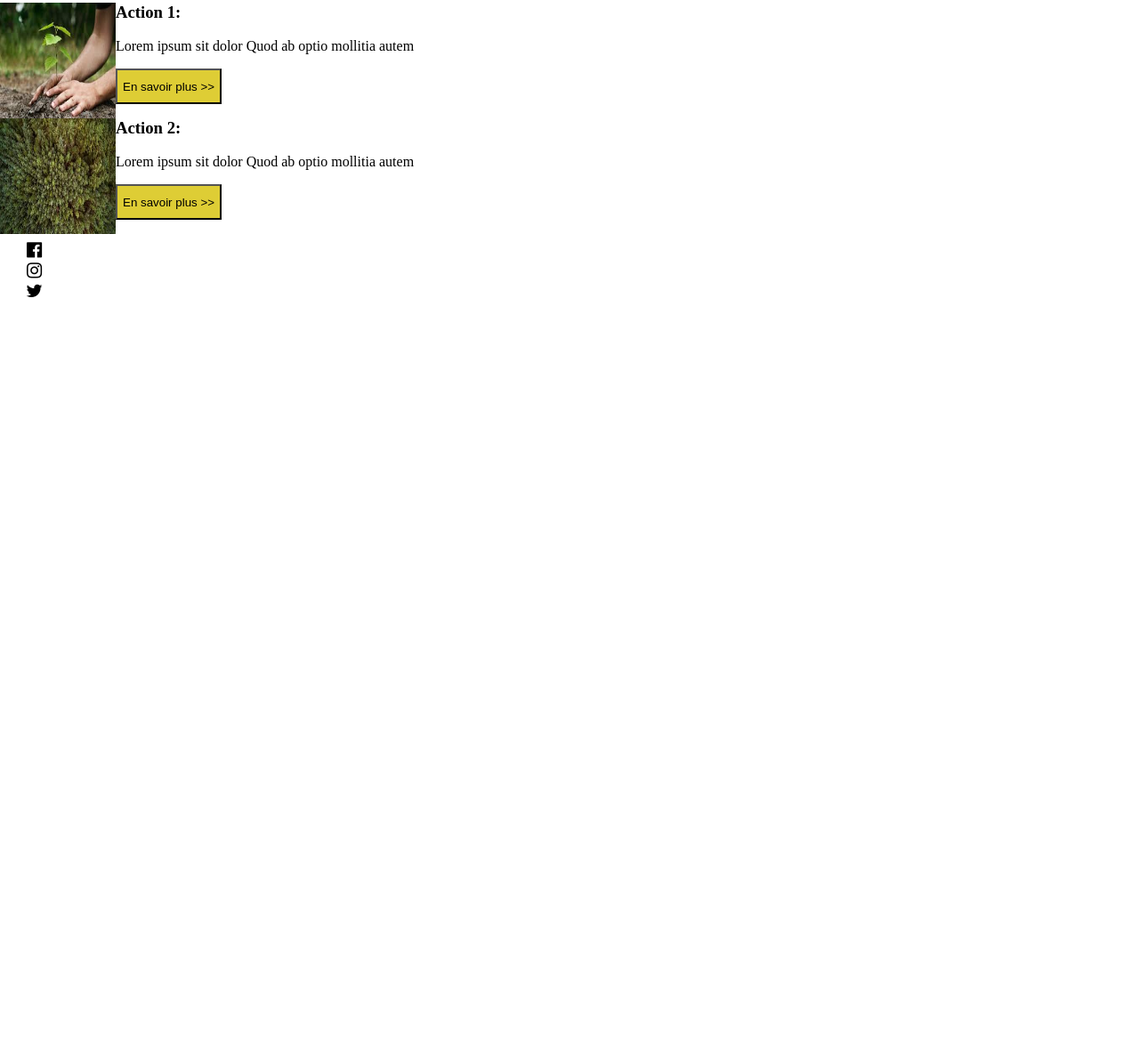
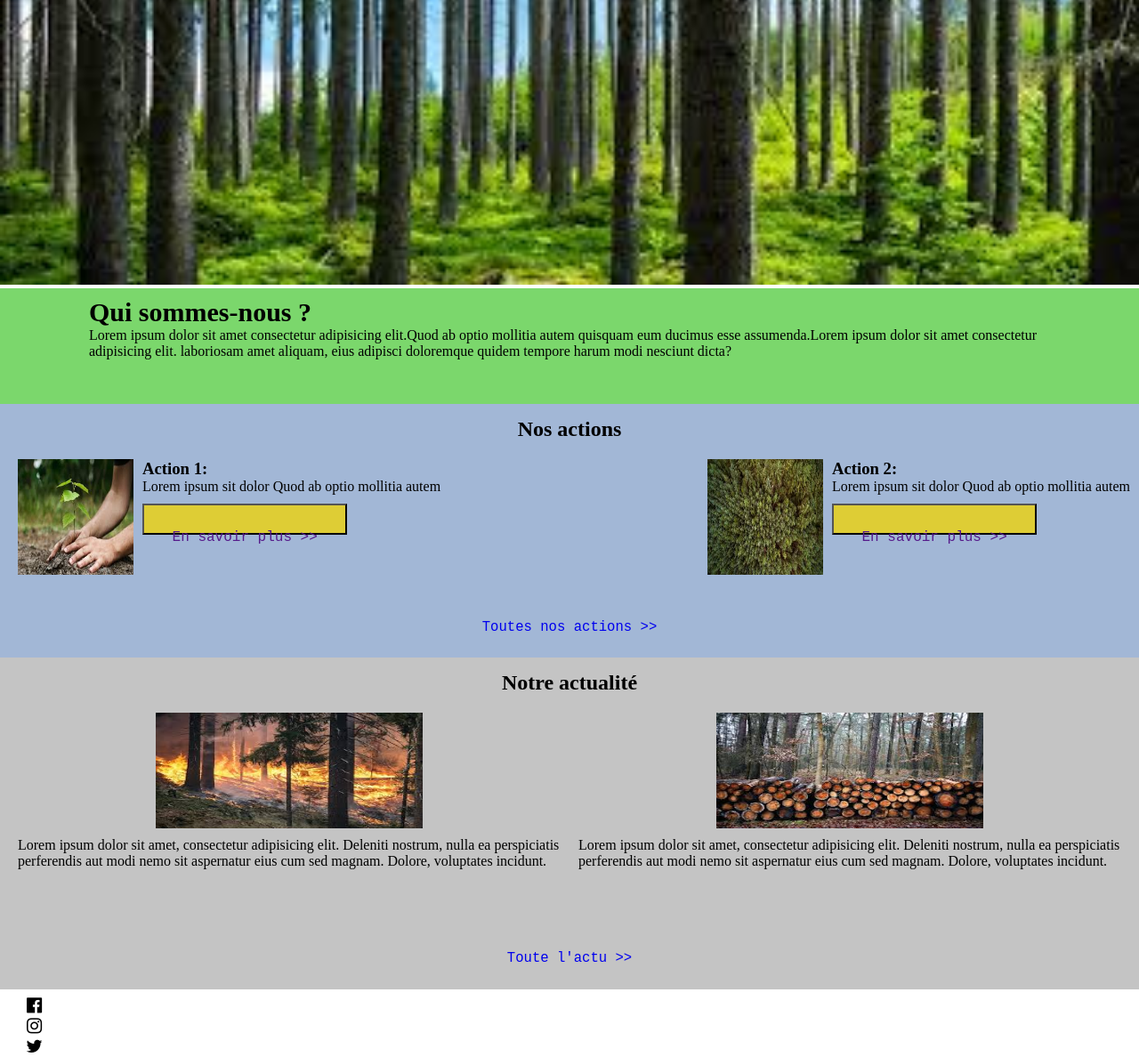
Before and after one commit to nibalabaza/association-project, a plain HTML site: page index.html in a window 1280 px wide. Shown: the part 315-1503 px from the top of the page at 89% size. Before the commit the page ends 800 px from the top, so only its background shows below. Drawn offline with Linux system fonts and the light colour scheme.

Commit message:
update accueil & contact

```diff
--- /dev/null
+++ b/css/contact.css
@@ -0,0 +1,63 @@
+body {
+    margin: 0;
+    padding: 0;
+    box-sizing: border-box;
+}
+
+
+/* style du main */
+
+main {
+    background-color: #7BD76C;
+}
+
+
+/* style des champs du formulaire */
+
+input,
+label,
+select {
+    display: block;
+    width: 100%;
+}
+
+input,
+select {
+    height: 35px;
+    border-radius: 5px;
+    -webkit-border-radius: 5px;
+    -moz-border-radius: 5px;
+    -ms-border-radius: 5px;
+    -o-border-radius: 5px;
+}
+
+textarea {
+    width: 100%;
+    border-radius: 5px;
+    -webkit-border-radius: 5px;
+    -moz-border-radius: 5px;
+    -ms-border-radius: 5px;
+    -o-border-radius: 5px;
+}
+
+
+/* style du boutton */
+
+button {
+    display: block;
+    background-color: rgb(212, 209, 209);
+    height: 25px;
+}
+
+
+/* Responsive quand on passe sur ecran d'IPAD ou plus */
+
+@media screen and (min-width:768px) {
+    main {
+        width: 760px;
+        margin: auto;
+    }
+    body {
+        background-color: #7BD76C;
+    }
+}
--- a/css/style.css
+++ b/css/style.css
@@ -1,6 +1,51 @@
+body {
+    margin: 0;
+    padding: 0;
+    box-sizing: border-box;
+}
+
+
+/* La section qui sommes nous? */
+
+.qui {
+    background-color: #7BD76C;
+    padding: 10px 50px 50px;
+}
+
+.qui h1 {
+    margin-bottom: 30px;
+}
+
+
+/* styles des titre et paragraphe */
+
+h2,
+h3,
+p {
+    margin: 0;
+}
+
+h1,
+h2 {
+    text-align: center;
+    padding-top: 15px;
+}
+
+section {
+    padding: 0 10px;
+}
+
+
+/* la section actions */
+
+.action {
+    background-color: #A2B7D6;
+}
+
 .act1 {
     display: flex;
     justify-content: stretch;
+    width: calc(100%-20px);
 }
 
 .act1 h3 {
@@ -8,6 +53,61 @@
 }
 
 button {
-    height: 40px;
+    height: 35px;
     background-color: #DECD35;
+    margin-top: 10px;
 }
+
+article {
+    margin: 20px 0;
+}
+
+a {
+    display: block;
+    text-decoration: none;
+    text-align: center;
+    font-size: larger;
+}
+
+
+/* la section actualité */
+
+.actu {
+    display: flex;
+    flex-direction: column;
+    background-color: #C4C4C4;
+    width: calc(100%-20px);
+}
+
+.actu a {
+    margin-top: 35px;
+}
+
+.actu img {
+    display: block;
+    margin: auto;
+}
+
+article div {
+    margin-left: 10px;
+}
+
+
+/* Responsive quand on passe sur un ecran d'IPAD ou plus */
+
+@media screen and (min-width:768px) {
+    .flex-wide {
+        display: flex;
+        justify-content: space-between;
+    }
+    .flex-wide p {
+        margin: 10px;
+    }
+    .qui {
+        padding: 10px 100px 50px;
+    }
+    .action-wide {
+        display: flex;
+        justify-content: space-between;
+    }
+}
--- a/css/style1.css
+++ b/css/style1.css
@@ -4,7 +4,6 @@
      margin-top: 5px;
      font-size: 20px;
  }
-
 
  a {
      text-decoration: none;
@@ -16,7 +15,6 @@ nav {
      width: 100vw;
      height: 131px;
      background-color: rgb(58, 241, 110);
-
  }
 
  nav img {
@@ -26,6 +24,7 @@ nav img {
 
  h1 {
      font-size: 30px;
+     display: inline;
  }
 
  ul {
@@ -34,7 +33,6 @@ h1 {
      display: flex;
      justify-content: flex-end;
      align-items: flex-end;
-
  }
 
  body {
--- a/index.html
+++ b/index.html
@@ -4,6 +4,7 @@
 <head>
     <meta charset="UTF-8">
     <meta name="viewport" content="width=device-width, initial-scale=1.0">
+
     <link rel="stylesheet" href="./css/style.css">
     <link rel="stylesheet" href="css/style1.css">
     <link rel="stylesheet" href="https://cdnjs.cloudflare.com/ajax/libs/font-awesome/4.7.0/css/font-awesome.min.css">
@@ -15,10 +16,11 @@
 
 
         <nav>
-          <img src="img/logo_assos.png">
+            <img src="img/logo_assos.png" width="90px" height="131px">
+            <h1>SOS FORETS</h1>
             <ul>
                 <!-- <button>menu</button> -->
-          <h1>SOS FORETS</h1>
+
                 <li>
                     <a href="#accueil"> Accueil </a>
                 </li>
@@ -34,33 +36,56 @@
             </ul>
         </nav>
 
-      <!-- <img src = "img/forest.jpg" width= "100%"> -->
+        <img src="img/forest.jpg" width="100%">
     </header>
     <main>
-        <section>
+        <section class="qui">
             <h1>Qui sommes-nous ?</h1>
-            <p>Lorem ipsum dolor sit amet consectetur adipisicing elit. .Quod ab optio mollitia autem quisquam eum ducimus esse assumenda laboriosam amet aliquam, eius adipisci doloremque quidem tempore harum modi nesciunt dicta?</p>
+            <p>Lorem ipsum dolor sit amet consectetur adipisicing elit.Quod ab optio mollitia autem quisquam eum ducimus esse assumenda.Lorem ipsum dolor sit amet consectetur adipisicing elit. laboriosam amet aliquam, eius adipisci doloremque quidem tempore
+                harum modi nesciunt dicta?</p>
         </section>
-        <section>
+        <section class="action">
             <h2>Nos actions</h2>
+            <div class="action-wide">
                 <article class="act1">
+                    <div>
                         <img src="./img/actu1.jpg" alt="planter un arbre" height="130px" width="130px">
+                    </div>
                     <div>
                         <h3>Action 1:</h3>
                         <p>Lorem ipsum sit dolor Quod ab optio mollitia autem </p>
-                    <button>En savoir plus >></button>
+                        <button><a href="">En savoir plus >></a></button>
                     </div>
                 </article>
                 <article class="act1">
+                    <div>
                         <img src="./img/actue2.jpg" alt="forêt vue du ciel" height="130px" width="130px">
+                    </div>
                     <div>
                         <h3>Action 2:</h3>
                         <p>Lorem ipsum sit dolor Quod ab optio mollitia autem </p>
-                    <button>En savoir plus >></button>
+                        <button><a href="">En savoir plus >></a></button>
                     </div>
                 </article>
+            </div>
+            <a href="actions.html">Toutes nos actions >></a>
         </section>
-        <section></section>
+        <section class="actu">
+            <h2>Notre actualité</h2>
+            <div class="flex-wide">
+                <article>
+                    <img src="img/fire1.jpg" alt="incendie de forêt" height="130px" width="300px">
+                    <p>Lorem ipsum dolor sit amet, consectetur adipisicing elit. Deleniti nostrum, nulla ea perspiciatis perferendis aut modi nemo sit aspernatur eius cum sed magnam. Dolore, voluptates incidunt.</p>
+
+                </article>
+                <article>
+                    <img src="img/cut.jpg" alt="arbres coupés" height="130px" width="300px">
+                    <p>Lorem ipsum dolor sit amet, consectetur adipisicing elit. Deleniti nostrum, nulla ea perspiciatis perferendis aut modi nemo sit aspernatur eius cum sed magnam. Dolore, voluptates incidunt.</p>
+
+                </article>
+            </div>
+            <a href="actu.html">Toute l'actu >></a>
+        </section>
     </main>
     <footer>
 
```
Also changed, not shown: contact.html (added, +41 -0 lines). Lines whose indentation alone changed are shown as unchanged.
